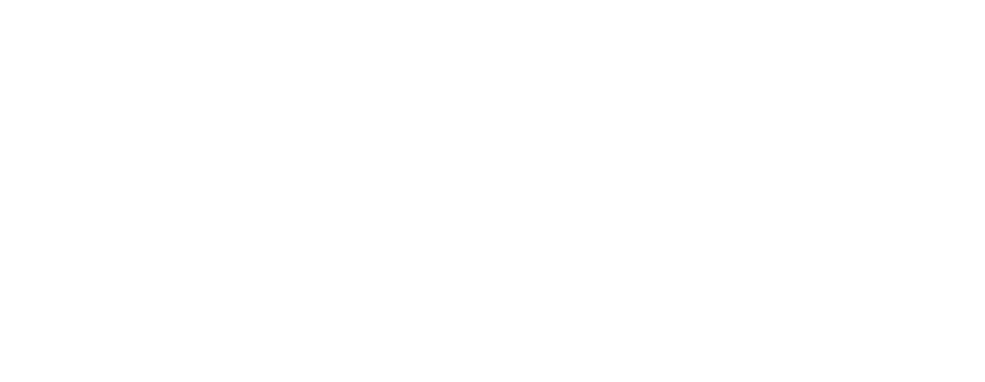
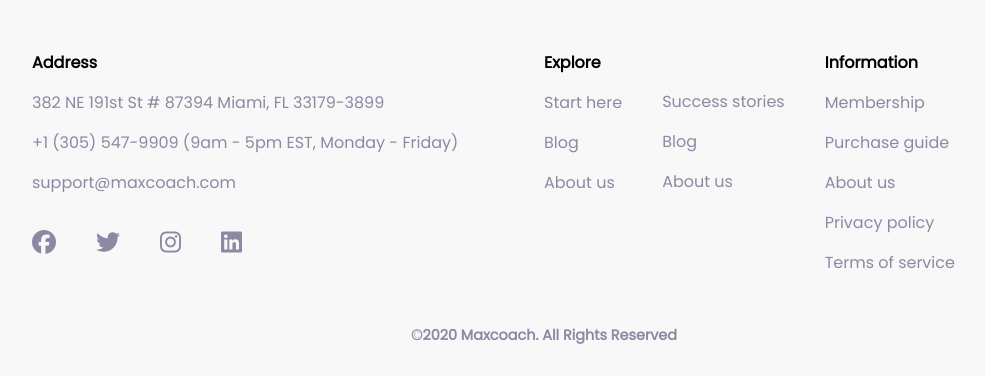
Before and after one commit to MicheleLafronza/proj-html-vuejs, a Vue app: page / in a window 1280 px wide. Shown: the top 382 px of the page, without its empty margins (96-1081 px from the left). Built offline with nearby package versions, Linux system fonts and the light colour scheme.

Commit message:
feat: add fontawesome cdn, footer component complete

```diff
--- a/index.html
+++ b/index.html
@@ -7,6 +7,13 @@
       type="image/svg+xml"
       href="./public/Immagini/favicon-32x32.png"
     />
+    <link
+      rel="stylesheet"
+      href="https://cdnjs.cloudflare.com/ajax/libs/font-awesome/6.6.0/css/all.min.css"
+      integrity="sha512-Kc323vGBEqzTmouAECnVceyQqyqdsSiqLQISBL29aUW4U/M7pSPA/gEUZQqv1cwx4OnYxTxve5UMg5GT6L4JJg=="
+      crossorigin="anonymous"
+      referrerpolicy="no-referrer"
+    />
     <meta name="viewport" content="width=device-width, initial-scale=1.0" />
     <title>Max Coach</title>
   </head>
--- a/src/components/PageFooter.vue
+++ b/src/components/PageFooter.vue
@@ -4,6 +4,116 @@
 };
 </script>
 
-<template></template>
+<template>
+  <footer>
+    <div class="footer-container">
+      <div class="f left">
+        <h4>Address</h4>
+        <ul>
+          <li>382 NE 191st St # 87394 Miami, FL 33179-3899</li>
+          <li>+1 (305) 547-9909 (9am - 5pm EST, Monday - Friday)</li>
+          <li>support@maxcoach.com</li>
+          <li class="footer-icons">
+            <a href="#"><i class="fa-brands fa-facebook"></i></a>
+            <a href=""><i class="fa-brands fa-twitter"></i></a>
+            <a href=""><i class="fa-brands fa-instagram"></i></a>
+            <a href=""><i class="fa-brands fa-linkedin"></i></a>
+          </li>
+        </ul>
+      </div>
+      <div class="f right">
+        <div class="links">
+          <h4>Explore</h4>
+          <ul>
+            <li><a href="#">Start here</a></li>
+            <li><a href="#">Blog</a></li>
+            <li><a href="#">About us</a></li>
+          </ul>
+        </div>
+        <div class="links no-title">
+          <ul>
+            <li><a href="#">Success stories</a></li>
+            <li><a href="#">Blog</a></li>
+            <li><a href="#">About us</a></li>
+          </ul>
+        </div>
+        <div class="links">
+          <h4>Information</h4>
+          <ul>
+            <li><a href="#">Membership</a></li>
+            <li><a href="#">Purchase guide</a></li>
+            <li><a href="#">About us</a></li>
+            <li><a href="#">Privacy policy</a></li>
+            <li><a href="#">Terms of service</a></li>
+          </ul>
+        </div>
+      </div>
+    </div>
+    <div class="trademark">2020 Maxcoach. All Rights Reserved</div>
+  </footer>
+</template>
 
-<style lang="scss" scoped></style>
+<style lang="scss" scoped>
+@use "../style/partials/variables" as *;
+
+footer {
+  background-color: $carousel-bg;
+
+  .footer-container {
+    margin: 0 auto;
+    width: 80%;
+    display: flex;
+    padding-top: 50px;
+
+    .f {
+      flex-basis: 50%;
+
+      ul {
+        list-style-type: none;
+
+        li {
+          padding-top: 15px;
+          color: $secondary-text;
+        }
+      }
+    }
+  }
+}
+
+.fa-brands {
+  color: $secondary-text;
+  font-size: 1.5rem;
+  padding-top: 20px;
+}
+
+.footer-icons {
+  display: flex;
+  gap: 40px;
+}
+
+.right {
+  display: flex;
+  gap: 40px;
+
+  .no-title {
+    padding-top: 24px;
+  }
+}
+
+a {
+  text-decoration: none;
+  color: $secondary-text;
+}
+
+.trademark {
+  color: $secondary-text;
+  font-size: 0.9rem;
+  font-weight: bold;
+  text-align: center;
+  padding-top: 50px;
+  padding-bottom: 30px;
+  &::before {
+    content: "\00A9";
+  }
+}
+</style>
```
